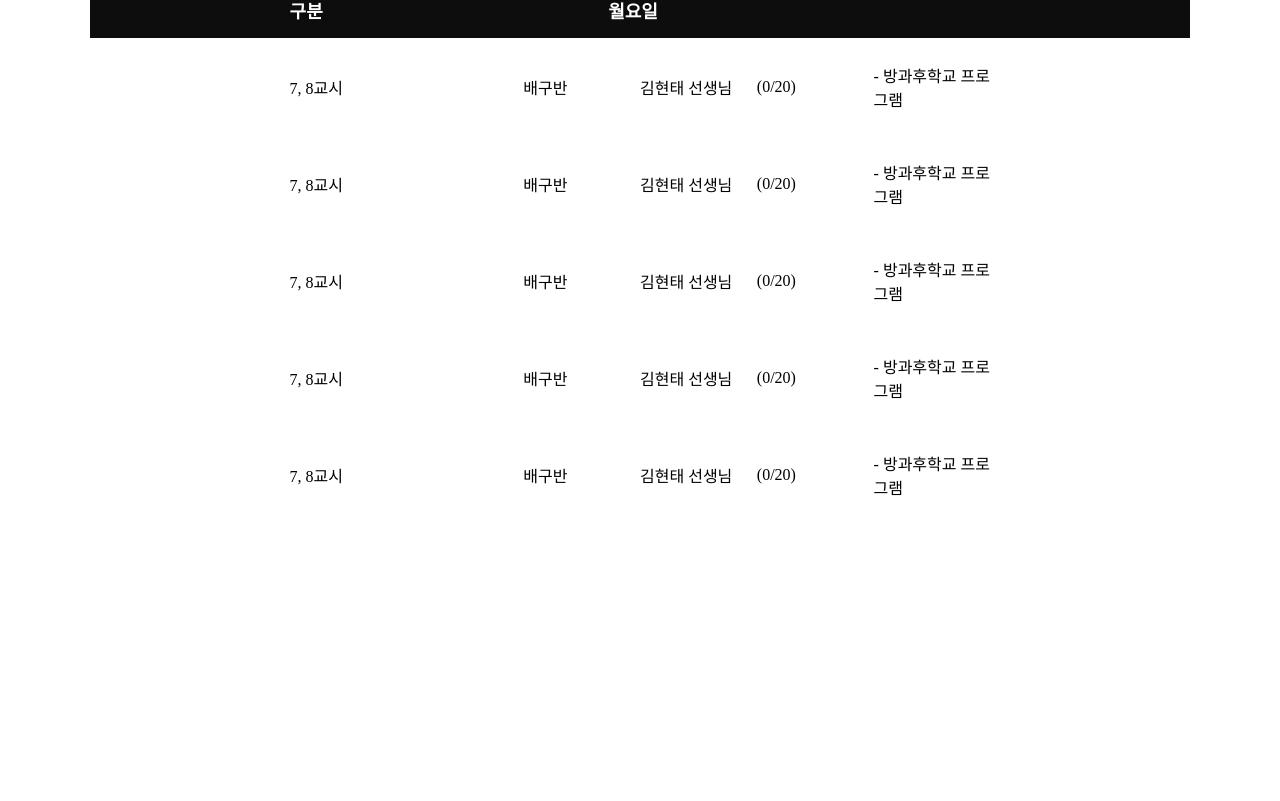
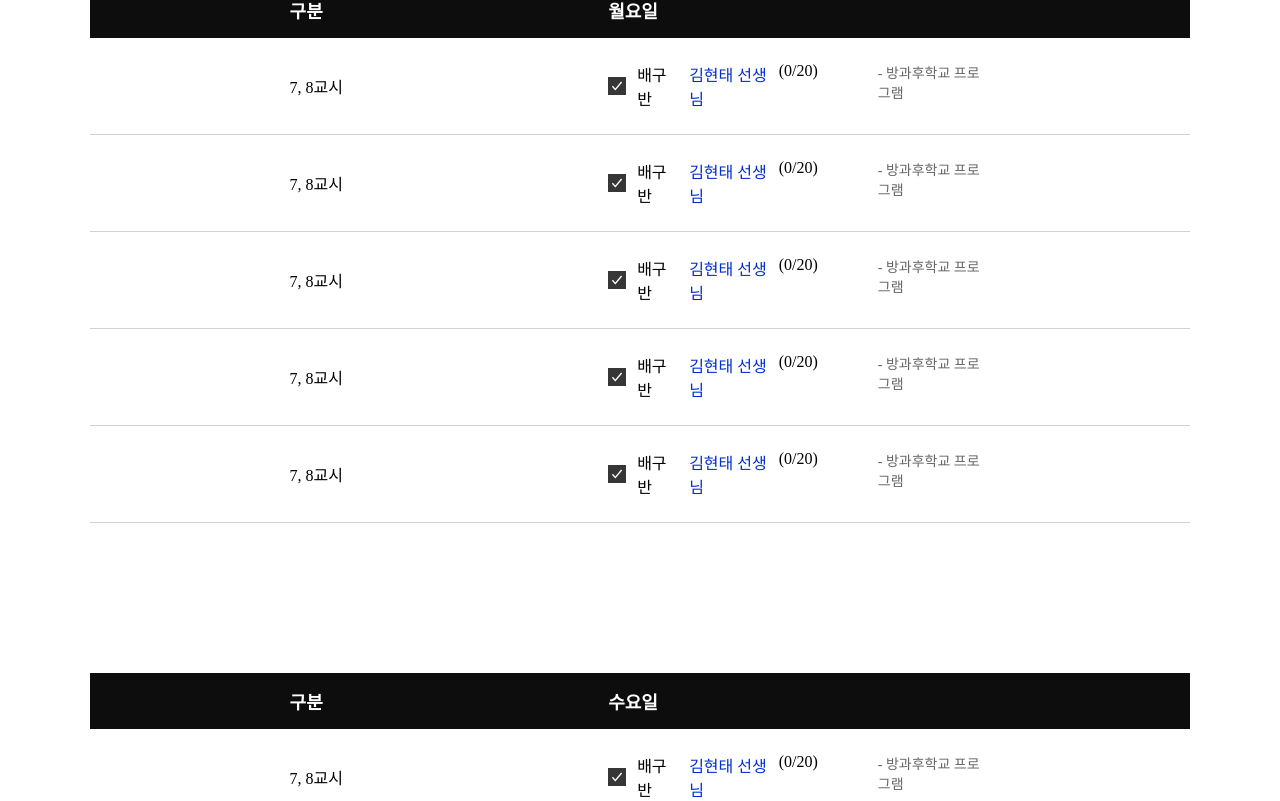
Before and after one commit to kodomomo/afterschool-Frontend, a React (Create React App) app in the folder afterschool-frontend/: page /afterSchoolCourseRegistration in a window 1280 px wide. Shown: the part 759-1560 px from the top of the page. Before the commit the page ends 1282 px from the top, so only its background shows below. Built offline with nearby package versions, Linux system fonts and the light colour scheme.

Commit message:
feat :: afterSchoolCourseRegistrationPage publishing

```diff
--- a/afterschool-frontend/src/assets/index.ts
+++ b/afterschool-frontend/src/assets/index.ts
@@ -1,2 +1,3 @@
 export { default as Logo } from "./logo.svg";
 export { default as ListImg } from "./listImg.svg";
+export { default as CheckBox } from "./CheckBox.svg";
--- a/afterschool-frontend/src/components/afterSchoolCourse/AfterSchoolCourseRegistration.tsx
+++ b/afterschool-frontend/src/components/afterSchoolCourse/AfterSchoolCourseRegistration.tsx
@@ -23,13 +23,18 @@ const AfterSchoolCourseRegistration = () => {
         <ButtonSection>
           <Button>신청하기</Button>
         </ButtonSection>
-        <ListSection>
+        <div>
           <ListTitle>
             <p>구분</p>
             <p>월요일</p>
           </ListTitle>
           <AfterSchoolCourseRegistrationList />
-        </ListSection>
+          <ListTitle>
+            <p>구분</p>
+            <p>수요일</p>
+          </ListTitle>
+          <AfterSchoolCourseRegistrationList />
+        </div>
       </Container>
     </>
   );
@@ -136,10 +141,6 @@ const Button = styled.button`
   margin-bottom: 20px;
 `;
 
-const ListSection = styled.div`
-
-`;
-
 const ListTitle = styled.div`
   display: grid;
   grid-template-columns: 2.5fr 3fr;
--- a/afterschool-frontend/src/components/afterSchoolCourse/AfterSchoolCourseRegistrationList.tsx
+++ b/afterschool-frontend/src/components/afterSchoolCourse/AfterSchoolCourseRegistrationList.tsx
@@ -1,4 +1,5 @@
 import styled from "styled-components";
+import { CheckBox } from "../../assets";
 
 const AfterSchoolCourseRegistrationList = () => {
   const RegistrationList = [
@@ -45,11 +46,16 @@ const AfterSchoolCourseRegistrationList = () => {
         {RegistrationList.map(
             ({ category, subject, teacher, personnel, explain}) => (
               <List>
-                <p>{category}</p>
-                <p>{subject}</p>
-                <p>{teacher}</p>
-                <p>{personnel}</p>
-                <p>{explain}</p>
+                <div>
+                  <p>{category}</p>
+                </div>
+                <div>
+                  <img src={CheckBox} alt="CheckBox" />
+                  <Blod>{subject}</Blod>
+                  <Blue>{teacher}</Blue>
+                  <Blod>{personnel}</Blod>
+                  <Middle>{explain}</Middle>
+                </div>
               </List>
             )
           )}
@@ -59,15 +65,16 @@ const AfterSchoolCourseRegistrationList = () => {
 };
 
 const ListSection = styled.div`
-
+  margin-bottom: 150px;
 `;
 
 const List = styled.div`
   display: grid;
-  grid-template-columns: 2fr 1fr 1fr 1fr 1fr;
+  grid-template-columns: 2.5fr 3fr;
   padding: 0 200px;
   align-items: center;
   height: 97px;
+  border-bottom: 1px solid #D2D2D2;
   p {
       font-family: Pretendard;
       font-size: 16px;
@@ -75,6 +82,38 @@ const List = styled.div`
       font-weight: 400;
       line-height: normal;
   }
+  div {
+    display: flex;
+  }
+  img {
+    margin-right: 11px;
+  }
+`;
+
+const Blod = styled.div`
+  font-family: Pretendard;
+  font-size: 16px;
+  font-style: normal;
+  font-weight: 500;
+`;
+
+const Blue = styled.div`
+  color: #002DCC;
+  font-family: Pretendard;
+  font-size: 16px;
+  font-style: normal;
+  font-weight: 400;
+  margin-left: 13px;
+  margin-right: 8px;
+`;
+
+const Middle = styled.div`
+  color: #666;
+  font-family: Pretendard;
+  font-size: 14px;
+  font-style: normal;
+  font-weight: 400;
+  margin-left: 60px;
 `;
 
 export default AfterSchoolCourseRegistrationList;
```
Also changed, not shown: afterschool-frontend/src/assets/CheckBox.svg (added).
